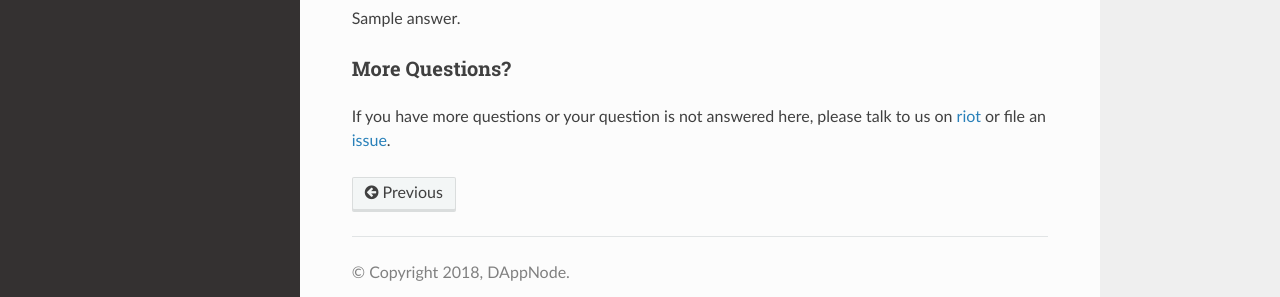
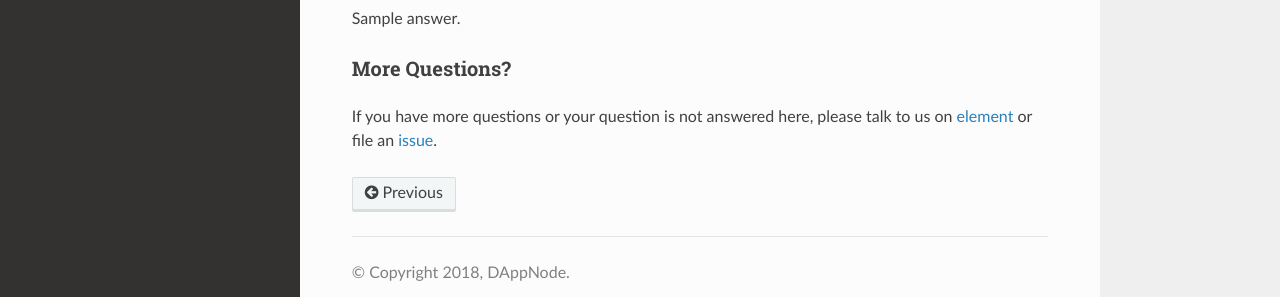
Before and after one commit to dappnode/DAppNode, a Sphinx documentation site: the page built from docs/frequently-asked-questions.rst, in a window 1280 px wide. Shown: the part 413-710 px from the top of the page. Built offline with Sphinx 7.4.7 and the Read the Docs theme 2.0.0, drawn with Linux system fonts in a browser that asks for light colours.

Commit message:
Update frequently-asked-questions.rst

```diff
--- a/docs/frequently-asked-questions.rst
+++ b/docs/frequently-asked-questions.rst
@@ -25,4 +25,4 @@ More Questions?
 ===============
 
 If you have more questions or your question is not answered here, please talk to us on
-`riot <https://riot.im/app/#/room/#dappnode:matrix.org>`_ or file an `issue <https://github.com/dappnode/DAppNode/issues>`_.
+`element <https://app.element.io/#/room/#DAppNode:matrix.org>`_ or file an `issue <https://github.com/dappnode/DAppNode/issues>`_.
```
